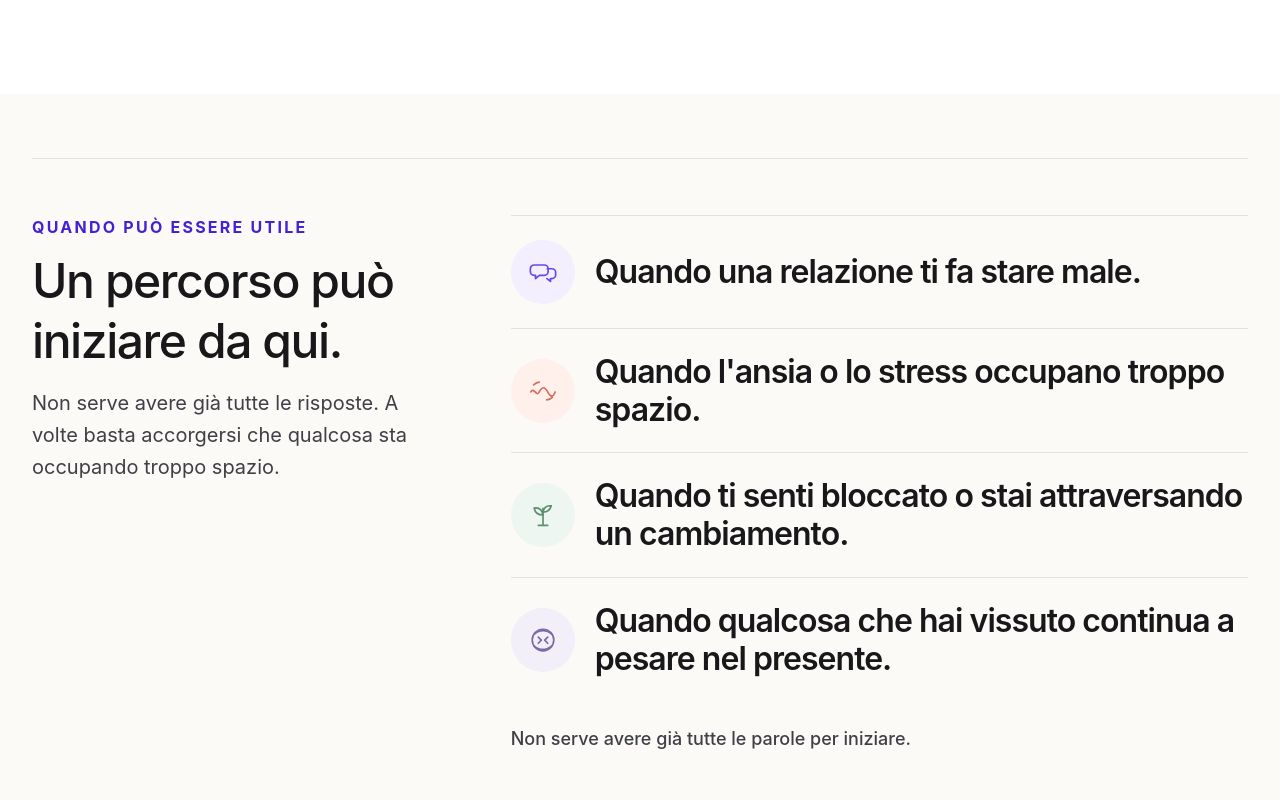
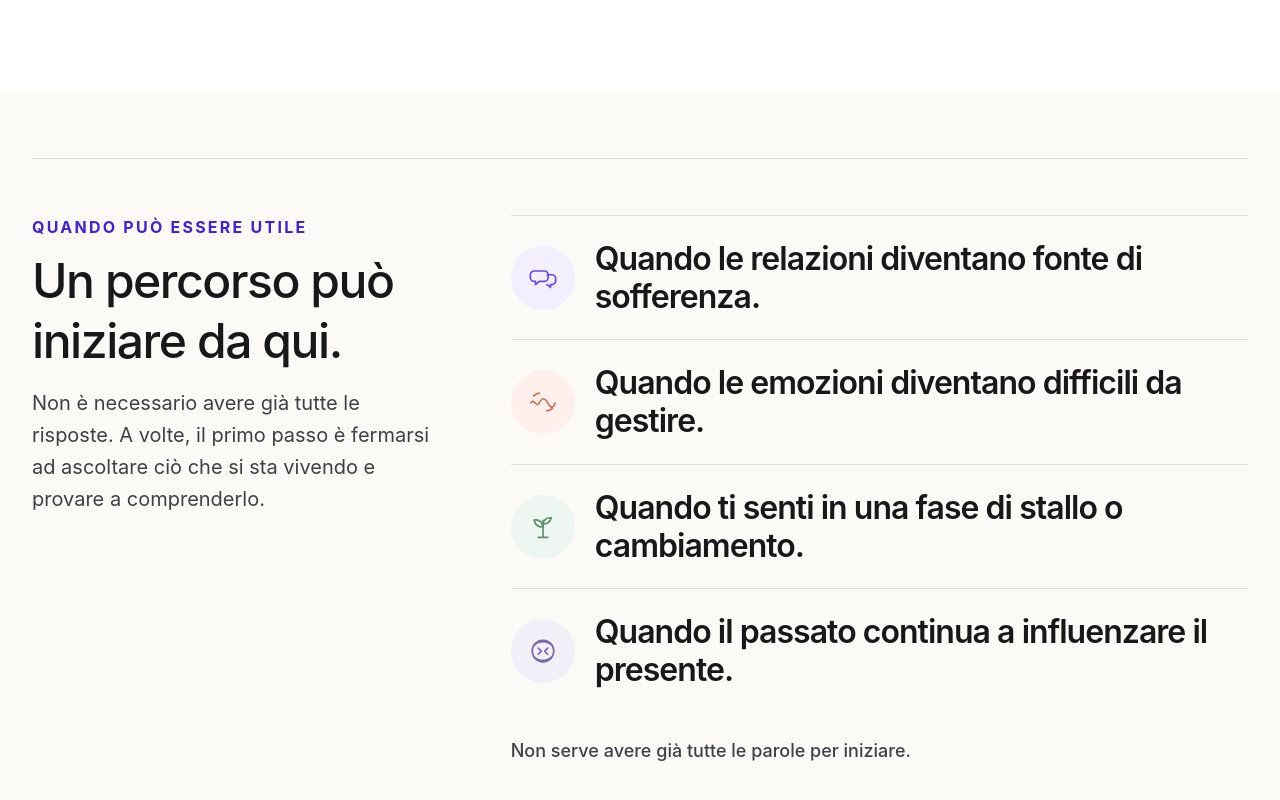
Before and after one commit to Yvanesse/giorgia-psychologist, a Next.js app: page / in a window 1280 px wide. Shown: the part 2265-3065 px from the top of the page. Built offline with nearby package versions, Linux system fonts and the light colour scheme; no server answers.

Commit message:
copy: expand when useful section

```diff
--- a/src/data/whenUseful.ts
+++ b/src/data/whenUseful.ts
@@ -2,20 +2,29 @@ export const whenUsefulContent = {
   label: "Quando può essere utile",
   title: "Un percorso può iniziare da qui.",
   description:
-    "Non serve avere già tutte le risposte. A volte basta accorgersi che qualcosa sta occupando troppo spazio.",
+    "Non è necessario avere già tutte le risposte. A volte, il primo passo è fermarsi ad ascoltare ciò che si sta vivendo e provare a comprenderlo.",
   items: [
     {
-      title: "Quando una relazione ti fa stare male.",
+      title: "Quando le relazioni diventano fonte di sofferenza.",
+      description:
+        "Conflitti, incomprensioni o dinamiche che si ripetono possono rendere difficile sentirsi compresi e trovare un equilibrio con gli altri.",
     },
     {
-      title: "Quando l'ansia o lo stress occupano troppo spazio.",
+      title: "Quando le emozioni diventano difficili da gestire.",
+      description:
+        "Ansia, stress e preoccupazioni possono occupare sempre più spazio, influenzando il benessere e la vita quotidiana.",
     },
     {
-      title: "Quando ti senti bloccato o stai attraversando un cambiamento.",
+      title: "Quando ti senti in una fase di stallo o cambiamento.",
+      description:
+        "Scelte difficili, passaggi di vita e momenti di incertezza possono diventare occasioni per comprendere meglio i propri bisogni e le direzioni possibili.",
     },
     {
-      title: "Quando qualcosa che hai vissuto continua a pesare nel presente.",
+      title: "Quando il passato continua a influenzare il presente.",
+      description:
+        "Esperienze dolorose, vissuti familiari e modalità relazionali apprese possono continuare a influenzare il modo in cui ci percepiamo e viviamo i rapporti con gli altri.",
     },
   ],
   closing: "Non serve avere già tutte le parole per iniziare.",
+  closingDetail: "Possiamo cercarle insieme.",
 } as const;
```
